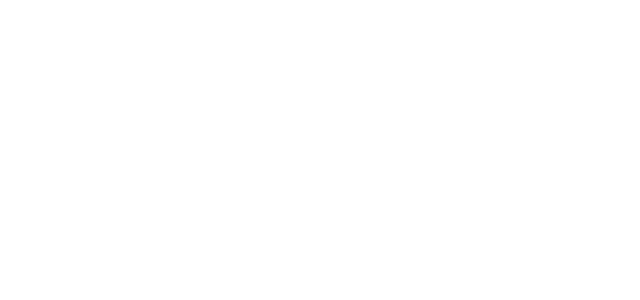
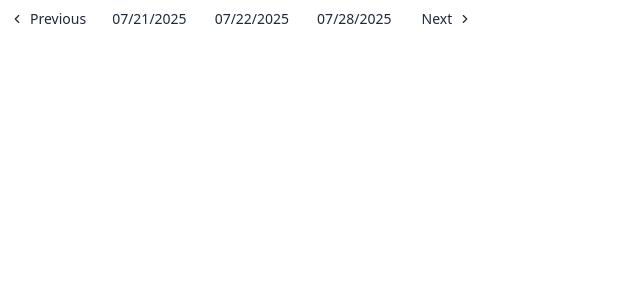
Before and after one commit to juanpeter/juanpeter, a React (Vite) app: page /juanpeter/navigatorTest in a window 1280 px wide. Before the commit this address had no page. Shown: the top 300 px of the page, without its empty margins (0-640 px from the left). Built offline with nearby package versions, Linux system fonts and the light colour scheme.

Commit message:
Adding sticky update footer, still useless but displays correctly the date of update

```diff
--- a/src/App.tsx
+++ b/src/App.tsx
@@ -1,7 +1,7 @@
 import './App.css'
 import {BrowserRouter, Routes, Route} from 'react-router-dom'
 import { MainPage } from './components/Pages/MainPage'
-// import { NavigatorTest } from './components/Pages/NavigatorTest'
+import { NavigatorTest } from './components/Pages/NavigatorTest'
 
 function App() {
 
@@ -10,7 +10,7 @@
       <BrowserRouter>
         <Routes>
           <Route path='/juanpeter' element={<MainPage />}></Route>
-          {/* <Route path='/juanpeter/navigatorTest' element={<NavigatorTest />}></Route> */}
+          <Route path='/juanpeter/navigatorTest' element={<NavigatorTest />}></Route>
         </Routes>
       </BrowserRouter>
     </>
--- a/src/components/Footer/Footer.tsx
+++ b/src/components/Footer/Footer.tsx
@@ -1,9 +1,29 @@
-// import React from 'react'
+import jsonData from '../../updates.json'
 
 export default function FooterComponent(){
+
+  // TODO: Make pagination items labeled after the items array.
+const updates = jsonData.updates.map(update =>
+<button type="button" className="min-h-9.5 min-w-9.5 flex justify-center items-center text-gray-500 dark:text-gray-400' py-2 px-3 text-sm rounded-lg focus:outline-hidden focus:bg-gray-100 disabled:opacity-50 disabled:pointer-events-none">{update.date}</button>);
+
     return (
-        <footer>
-            <p>Still being built, come back later</p>
-        </footer>
-    )
+
+<nav className="flex items-center justify-center gap-x-1 w-full fixed bottom-0 left-0 z-20" aria-label="Pagination">
+  <button type="button" className="min-h-9.5 min-w-9.5 py-2 px-2.5 inline-flex justify-center items-center gap-x-1.5 text-sm rounded-lg text-gray-500 dark:text-gray-400 focus:outline-hidden focus:bg-gray-100 disabled:opacity-50 disabled:pointer-events-none" aria-label="Previous">
+    <svg className="shrink-0 size-3.5" xmlns="http://www.w3.org/2000/svg" width="24" height="24" viewBox="0 0 24 24" fill="none" stroke="currentColor" stroke-width="2" stroke-linecap="round" stroke-linejoin="round">
+      <path d="m15 18-6-6 6-6"></path>
+    </svg>
+    <span>Previous</span>
+  </button>
+    {updates}
+  <div className="flex items-center gap-x-1">
+  </div>
+  <button type="button" className="min-h-9.5 min-w-9.5 py-2 px-2.5 inline-flex justify-center items-center gap-x-1.5 text-sm rounded-lg text-gray-500 dark:text-gray-400 focus:outline-hidden focus:bg-gray-100 disabled:opacity-50 disabled:pointer-events-none" aria-label="Next">
+    <span>Next</span>
+    <svg className="shrink-0 size-3.5" xmlns="http://www.w3.org/2000/svg" width="24" height="24" viewBox="0 0 24 24" fill="none" stroke="currentColor" stroke-width="2" stroke-linecap="round" stroke-linejoin="round">
+      <path d="m9 18 6-6-6-6"></path>
+    </svg>
+  </button>
+</nav>
+  );
 }
--- a/src/components/Pages/MainPage.tsx
+++ b/src/components/Pages/MainPage.tsx
@@ -1,6 +1,9 @@
+import Footer from "../Footer/Footer"
+
 export const MainPage = () =>{
 
     return (
+        <>
         <main className='h-screen bg-white dark:bg-gray-800 content-center'>
             <div className='text-center text-gray-500 dark:text-gray-400'>
                 <h1 className='text-6xl font-extrabold tracking-wide mb-6'>It needs to exist first</h1>
@@ -8,5 +11,7 @@
                 <p>It can be made good later</p>
             </div>
         </main>
+        <Footer />
+        </>
     )
 }
--- a/src/components/Pages/NavigatorTest.tsx
+++ b/src/components/Pages/NavigatorTest.tsx
@@ -1,21 +1,28 @@
-import ReactPaginate from 'react-paginate';
+import jsonData from '../../updates.json'
 
 export const NavigatorTest = () =>{
 
   // TODO: Make pagination items labeled after the items array.
-const items = ['07/21/2025', '07/22/2025', '07/27/2025'];
+const updates = jsonData.updates.map(update => <button type="button" className="min-h-9.5 min-w-9.5 flex justify-center items-center text-gray-800 hover:bg-gray-100 py-2 px-3 text-sm rounded-lg focus:outline-hidden focus:bg-gray-100 disabled:opacity-50 disabled:pointer-events-none">{update.date}</button>);
 
     return (
 
-    <>
-      <ReactPaginate
-        breakLabel="..."
-        nextLabel="next >"
-        pageRangeDisplayed={5}
-        pageCount={5}
-        previousLabel="< previous"
-        renderOnZeroPageCount={null}
-      />
-    </>
+<nav className="flex items-center gap-x-1" aria-label="Pagination">
+  <button type="button" className="min-h-9.5 min-w-9.5 py-2 px-2.5 inline-flex justify-center items-center gap-x-1.5 text-sm rounded-lg text-gray-800 hover:bg-gray-100 focus:outline-hidden focus:bg-gray-100 disabled:opacity-50 disabled:pointer-events-none" aria-label="Previous">
+    <svg className="shrink-0 size-3.5" xmlns="http://www.w3.org/2000/svg" width="24" height="24" viewBox="0 0 24 24" fill="none" stroke="currentColor" stroke-width="2" stroke-linecap="round" stroke-linejoin="round">
+      <path d="m15 18-6-6 6-6"></path>
+    </svg>
+    <span>Previous</span>
+  </button>
+    {updates}
+  <div className="flex items-center gap-x-1">
+  </div>
+  <button type="button" className="min-h-9.5 min-w-9.5 py-2 px-2.5 inline-flex justify-center items-center gap-x-1.5 text-sm rounded-lg text-gray-800 hover:bg-gray-100 focus:outline-hidden focus:bg-gray-100 disabled:opacity-50 disabled:pointer-events-none" aria-label="Next">
+    <span>Next</span>
+    <svg className="shrink-0 size-3.5" xmlns="http://www.w3.org/2000/svg" width="24" height="24" viewBox="0 0 24 24" fill="none" stroke="currentColor" stroke-width="2" stroke-linecap="round" stroke-linejoin="round">
+      <path d="m9 18 6-6-6-6"></path>
+    </svg>
+  </button>
+</nav>
   );
 }
--- /dev/null
+++ b/src/updates.json
@@ -0,0 +1,16 @@
+{
+    "updates":[
+        {
+            "date": "07/21/2025",
+            "theme": "simple"
+        },
+        {
+            "date": "07/22/2025",
+            "theme": "tailwind-dark"
+        },
+                {
+            "date": "07/28/2025",
+            "theme": "footer-update"
+        }
+    ]
+}
```
Also changed, not shown: 1 other file (tests, documents, lock files or other folders).
